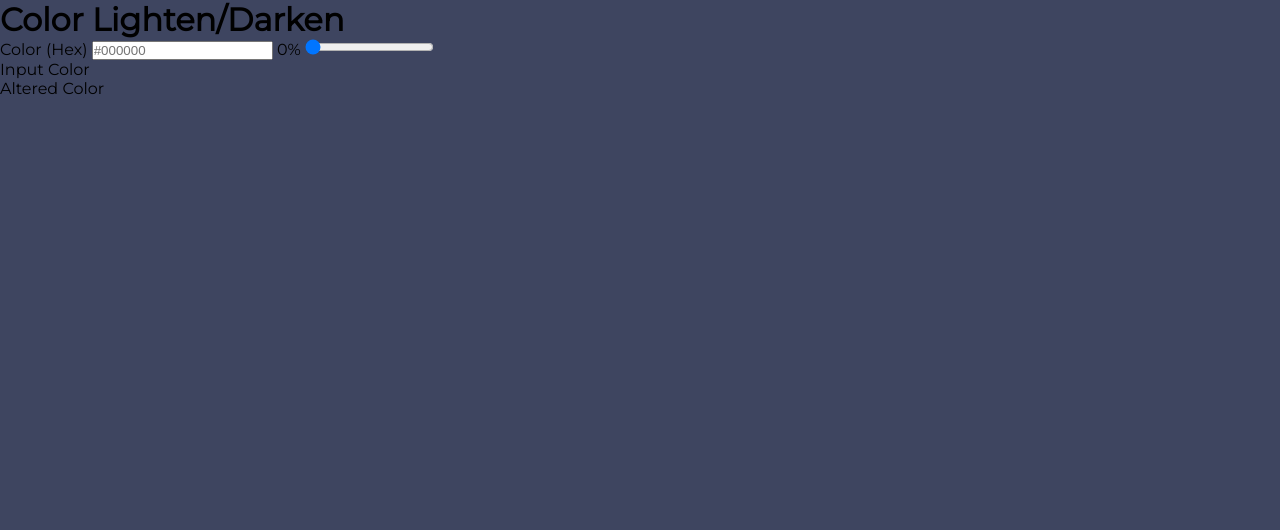
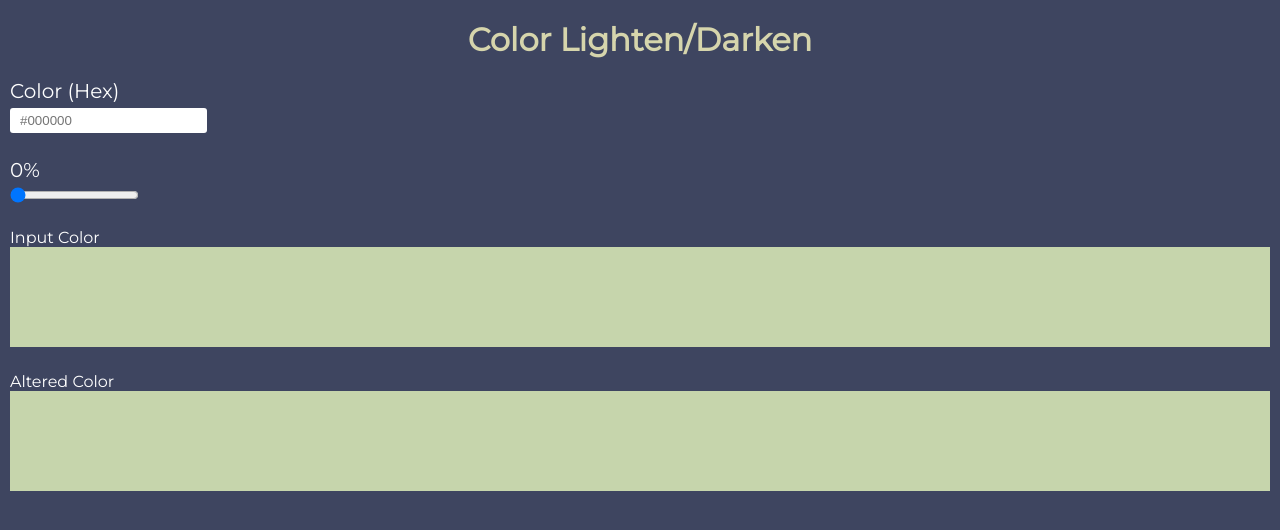
Before and after one commit to dharyadi/Scrimba-Build-a-Color-Tool-in-Vanilla-JavaScript, a plain HTML site: page index.html in a window 1280 px wide. Drawn offline with Linux system fonts and the light colour scheme.

Commit message:
Create the base Styling

```diff
--- a/index.css
+++ b/index.css
@@ -6,4 +6,38 @@
 body {
   font-family: "Montserrat", sans-serif;
   background-color: #3e4560;
+  color: white;
 }
+
+.container {
+  padding: 0 10px;
+}
+
+.title {
+  text-align: center;
+  margin: 20px;
+  color: #d6d5ac;
+}
+
+label {
+  display: block;
+  font-size: 20px;
+  margin-bottom: 5px;
+}
+
+input {
+  margin-bottom: 25px;
+}
+
+input[type="text"] {
+  padding: 5px 10px;
+  border-radius: 3px;
+  border: none;
+}
+
+.box {
+  height: 100px;
+  width: 100%;
+  background-color: #c6d5ac;
+  margin-bottom: 25px;
+}
```
Also changed, not shown: index.html (+2 -1 lines).
